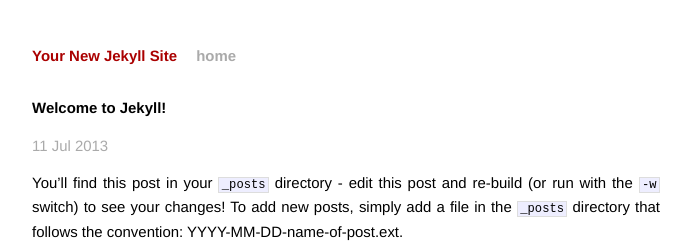
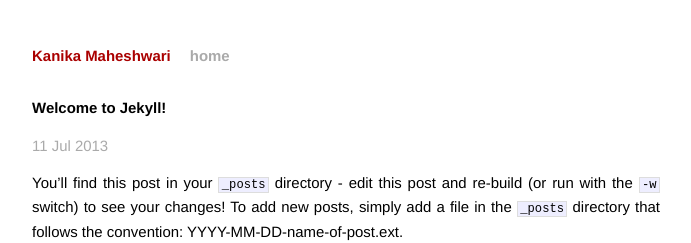
Before and after one commit to kanika23oct/kanika23oct.github.io, a Jekyll site: the page built from _posts/2013-07-11-welcome-to-jekyll.markdown, in a window 1280 px wide. Shown: the top 243 px of the page, without its empty margins (294-985 px from the left). Built offline with Jekyll 4.4.1, drawn with Linux system fonts in a browser that asks for light colours.

Commit message:
Changed the site name

```diff
--- a/_config.yml
+++ b/_config.yml
@@ -1,2 +1,2 @@
-name: Your New Jekyll Site
+name: Kanika Maheshwari
 pygments: true
```
